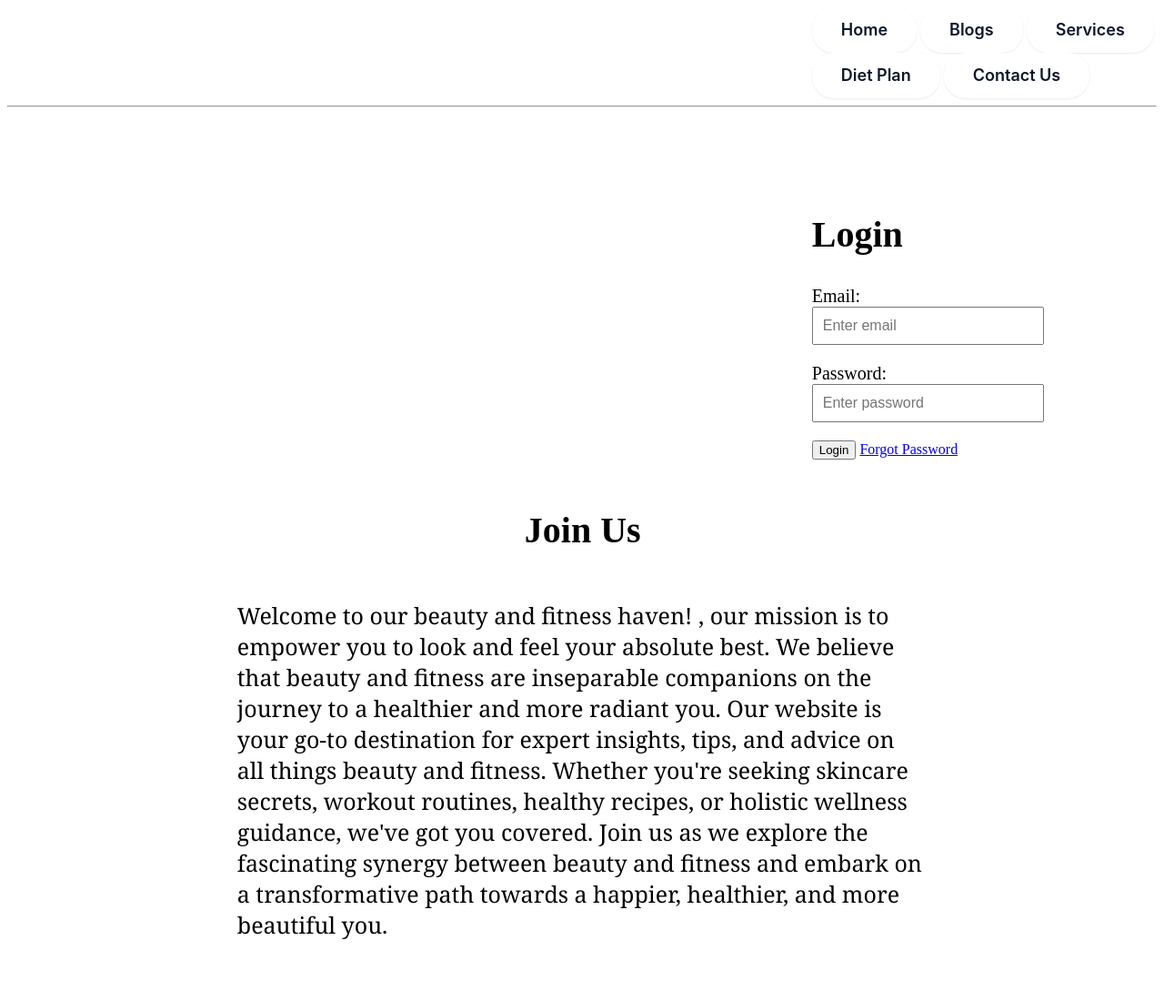
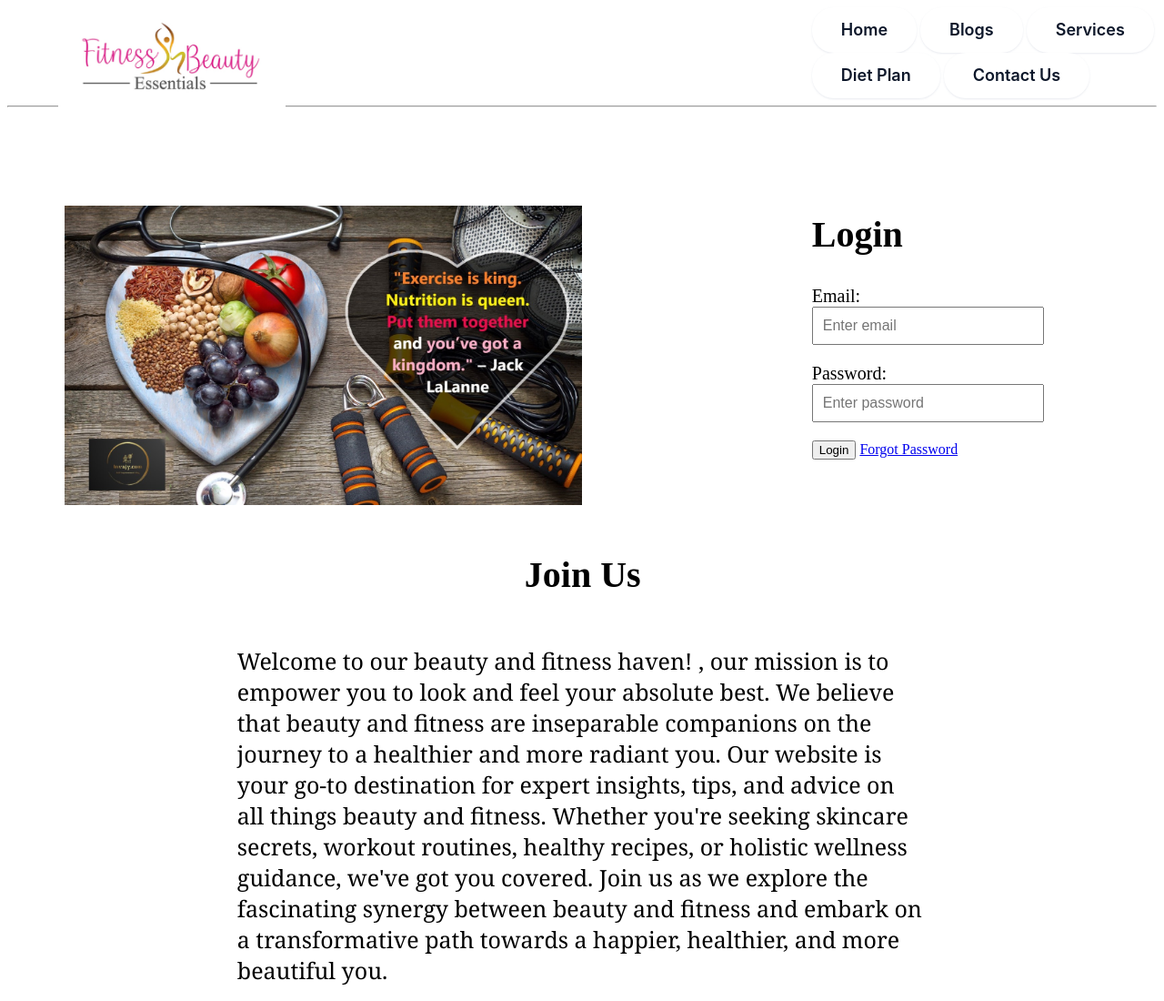
Before and after one commit to AbdulRehman77777/fitnessforall.github.io, a plain HTML site: page index.html in a window 1280 px wide. Shown: the top 1100 px of the page at 91% size. Drawn offline with Linux system fonts and the light colour scheme; grey boxes are pictures that could not be loaded.

Commit message:
Update index.html

```diff
--- a/index.html
+++ b/index.html
@@ -11,7 +11,7 @@
 <body>
 
     <div class="head">
-        <img class="logo" src="images/logo.png" alt="">
+        <img class="logo" src="logo.png" alt="">
         <button class="button-81" role="button">Home</button>
         <button class="button-81" role="button">Blogs</button>
         <button class="button-81" role="button">Services</button>
@@ -22,7 +22,7 @@
     </div>
     <hr>
     <div class="div">
-        <img class="first" src="images/image.jpg" alt="">
+        <img class="first" src="image.jpg" alt="">
         <div class="login">
             <h2 style="font-weight: bold; font-size: 40px;">Login </h2>
             <form>
```
